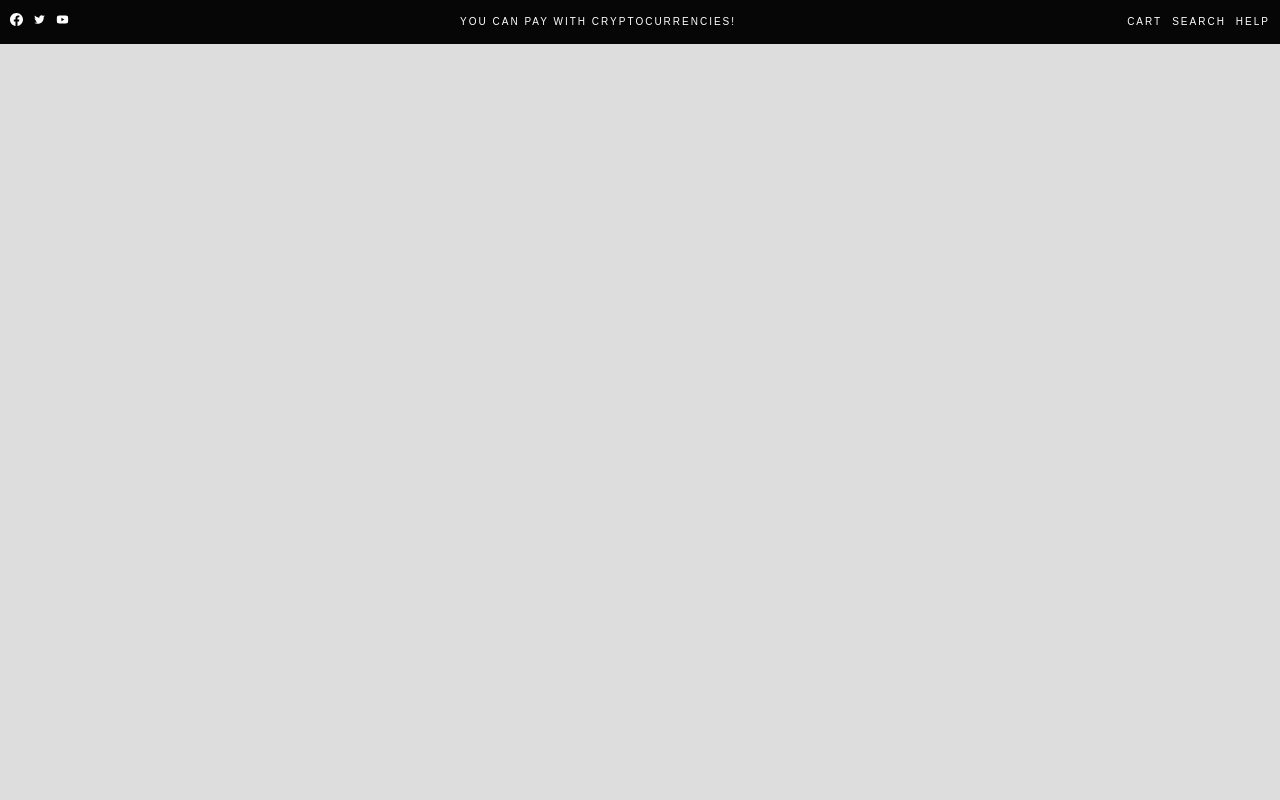
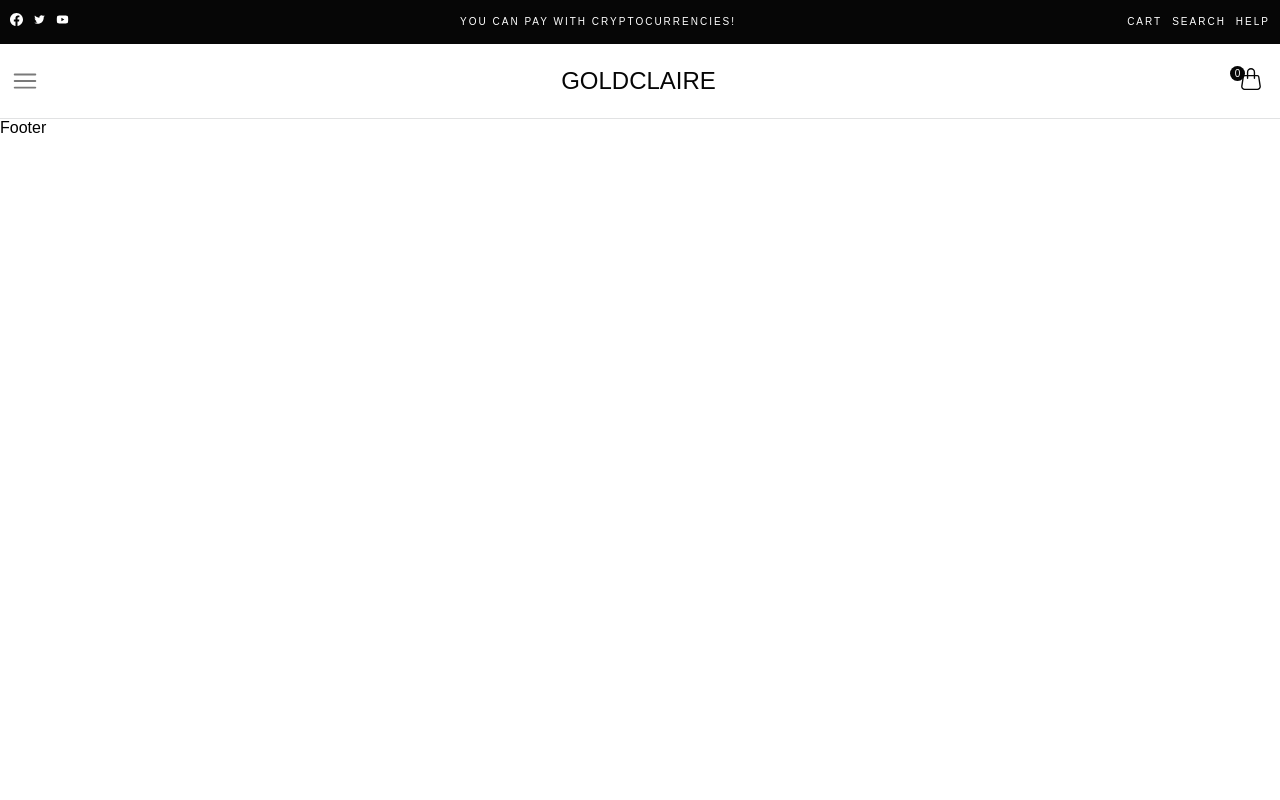
Before and after one commit to Makatka/GolCLaire_store, a React app: page / in a window 1280 px wide. Shown: the top 800 px of the page. Built offline with nearby package versions, Linux system fonts and the light colour scheme.

Commit message:
Navigation layout

```diff
--- a/src/App.js
+++ b/src/App.js
@@ -5,12 +5,6 @@ import Navigation from "./components/organisms/Navigation/Navigation";
 import TopBar from "./components/organisms/TopBar/TopBar";
 
 
-const Main = styled.div`
-  height: 120vh;
-  width: 100vw;
-  background-color: #ddd;
-
-`
 const App = () => {
 
   return (
@@ -18,7 +12,7 @@ const App = () => {
 
       <TopBar/>
       <Navigation/>
-      <Main/>
+
       <Footer/>
 
     </div>
--- a/src/assets/styles/GlobalStyles.js
+++ b/src/assets/styles/GlobalStyles.js
@@ -21,6 +21,7 @@ import {createGlobalStyle} from "styled-components";
   }
    * {
     box-sizing: border-box;
+    transition: all .3s ease-in-out;
    }
 
   a, button {
--- a/src/components/organisms/Navigation/Navigation.js
+++ b/src/components/organisms/Navigation/Navigation.js
@@ -1,10 +1,53 @@
 import React from 'react';
+import {Container} from "../../templates/Container/Container";
+import {HiOutlineBars3} from 'react-icons/hi2';
+import {BsSearch, BsArrowRepeat, BsHandbag, BsSuitHeart} from 'react-icons/bs';
+import {HiOutlineUser} from 'react-icons/hi';
+import {MdOutlineKeyboardArrowDown} from 'react-icons/md'
+import {NavWrapper, NavItem, Logo, Nav, UserActions, User, Search} from './Navigation.styles'
 
 const Navigation = () => {
   return (
-    <div>
+    <NavWrapper>
+      <Container>
 
-    </div>
+        <div>
+          <HiOutlineBars3/>
+          <Logo>GOLDCLAIRE</Logo>
+        </div>
+        <ul>
+          <NavItem isDisabled><a href="#">Home</a><MdOutlineKeyboardArrowDown/></NavItem>
+          <NavItem><a href="#">Shop</a><MdOutlineKeyboardArrowDown/></NavItem>
+          <NavItem isDisabled><a href="#">Product</a><MdOutlineKeyboardArrowDown/></NavItem>
+          <NavItem><a href="#">Templates</a><MdOutlineKeyboardArrowDown/></NavItem>
+          <NavItem isDisabled><a href="#">Pages</a><MdOutlineKeyboardArrowDown/></NavItem>
+          <NavItem><a href="#">Mega</a><MdOutlineKeyboardArrowDown/></NavItem>
+        </ul>
+        <div>
+          <Search>
+            <BsSearch/>
+          </Search>
+          <UserActions>
+            <li>
+              <span>0</span>
+              <BsHandbag/>
+            </li>
+            <li>
+              <span>1</span>
+              <BsSuitHeart/>
+            </li>
+            <li>
+              <span>5</span>
+              <BsArrowRepeat/>
+            </li>
+          </UserActions>
+          <User>
+            <HiOutlineUser/>
+          </User>
+        </div>
+      </Container>
+
+    </NavWrapper>
   );
 };
 
--- a/src/components/organisms/Navigation/Navigation.styles.js
+++ b/src/components/organisms/Navigation/Navigation.styles.js
@@ -0,0 +1,119 @@
+import styled from 'styled-components';
+import {Container} from '../../templates/Container/Container'
+
+export const NavWrapper = styled.div`
+  min-height: 60px;
+  border-bottom: 1px solid ${({theme}) => theme.colors.semi_light_grey};
+
+  ${Container}{
+    display: flex;
+    align-items: center;
+    justify-content: space-between;
+    color: ${({theme}) => theme.colors.accent};
+
+    & > div {
+      display: flex;
+      align-items: center;
+
+      &:first-of-type {
+        @media screen and (max-width: 1280px) {
+          flex-grow: 1;
+        }
+      }
+
+
+
+      & > svg {
+        color: ${({theme}) => theme.colors.text};
+        font-size: 30px;
+      }
+    }
+
+    ul {
+      display: flex;
+    }
+  }
+
+`
+export const Logo = styled.a`
+  font-size: 24px;
+  margin-left: 15px;
+
+  @media screen and (max-width: 1280px) {
+    flex-grow: 1;
+    text-align: center;
+  }
+
+
+`
+
+export const Search = styled.div`
+  margin-right: 5px;
+  font-size: 22px;
+
+  @media screen and (max-width: 1280px) {
+    display: none;
+  }
+`
+
+
+export const NavItem = styled.li`
+  margin-right: 15px;
+  cursor: pointer;
+  color: ${({isDisabled, theme: {colors}}) => (isDisabled ? colors.text : colors.accent)};
+
+  &:hover {
+    color: ${({theme}) => theme.colors.text};
+  }
+  svg {
+    transform: translateY(6px);
+    font-size: 20px;
+    margin-left: 3px;
+  }
+
+  @media screen and (max-width: 1280px) {
+    display: none;
+  }
+`
+export const UserActions = styled.ul`
+  font-size: 22px;
+
+  li {
+    margin: 0 8px;
+    position: relative;
+    padding-left: 10px;
+    padding-top: 2px;
+
+
+    span {
+      font-size: 10px;
+      line-height: 15px;
+      background-color: ${({theme}) => theme.colors.accent};
+      color: white;
+      width: 15px;
+      height: 15px;
+      border-radius: 50%;
+      display: flex;
+      justify-content: center;
+      align-items: center;
+      position: absolute;
+      top: 0;
+      left: 0;
+    }
+
+    @media screen and (max-width: 1280px) {
+      display: none;
+      &:first-of-type {
+        display: block;
+      }
+    }
+  }
+`
+export const User = styled.span`
+  margin-left: 5px;
+  font-size: 24px;
+
+  @media screen and (max-width: 1280px) {
+    display: none;
+  }
+`
```
